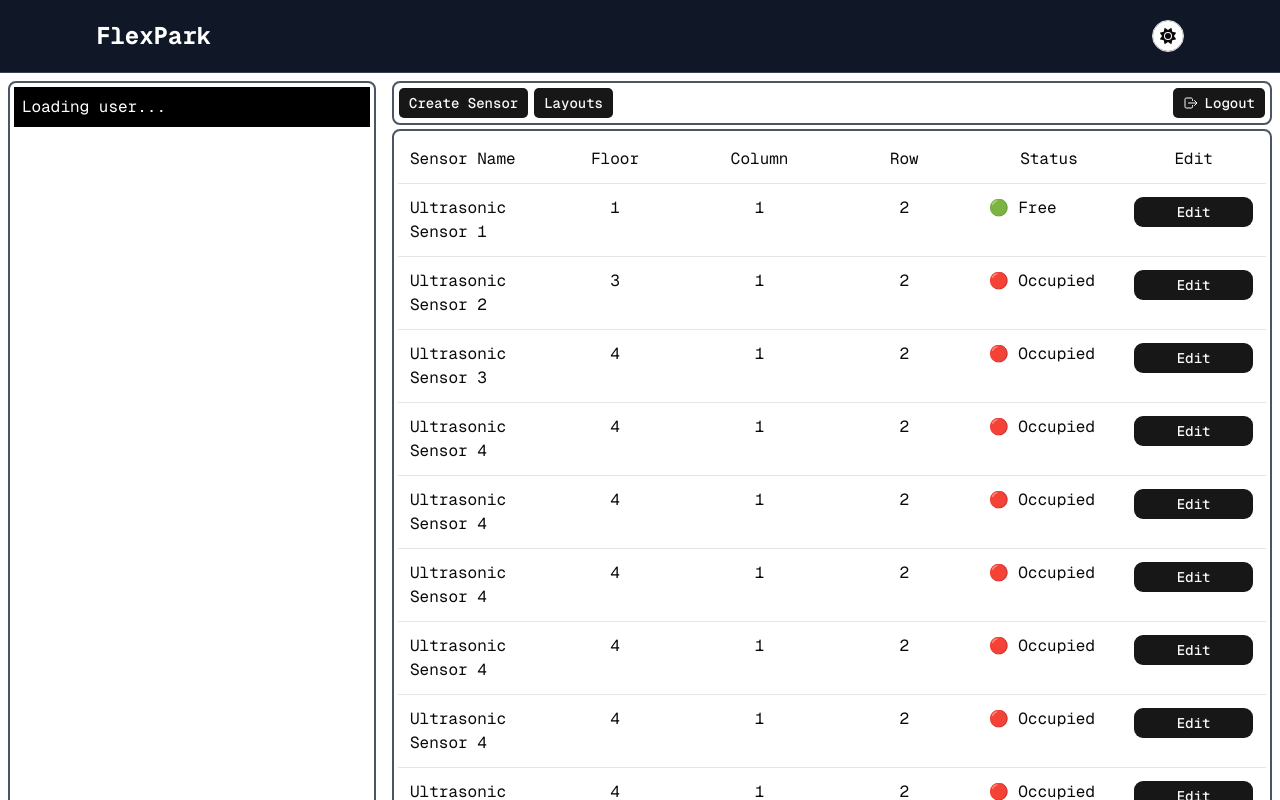
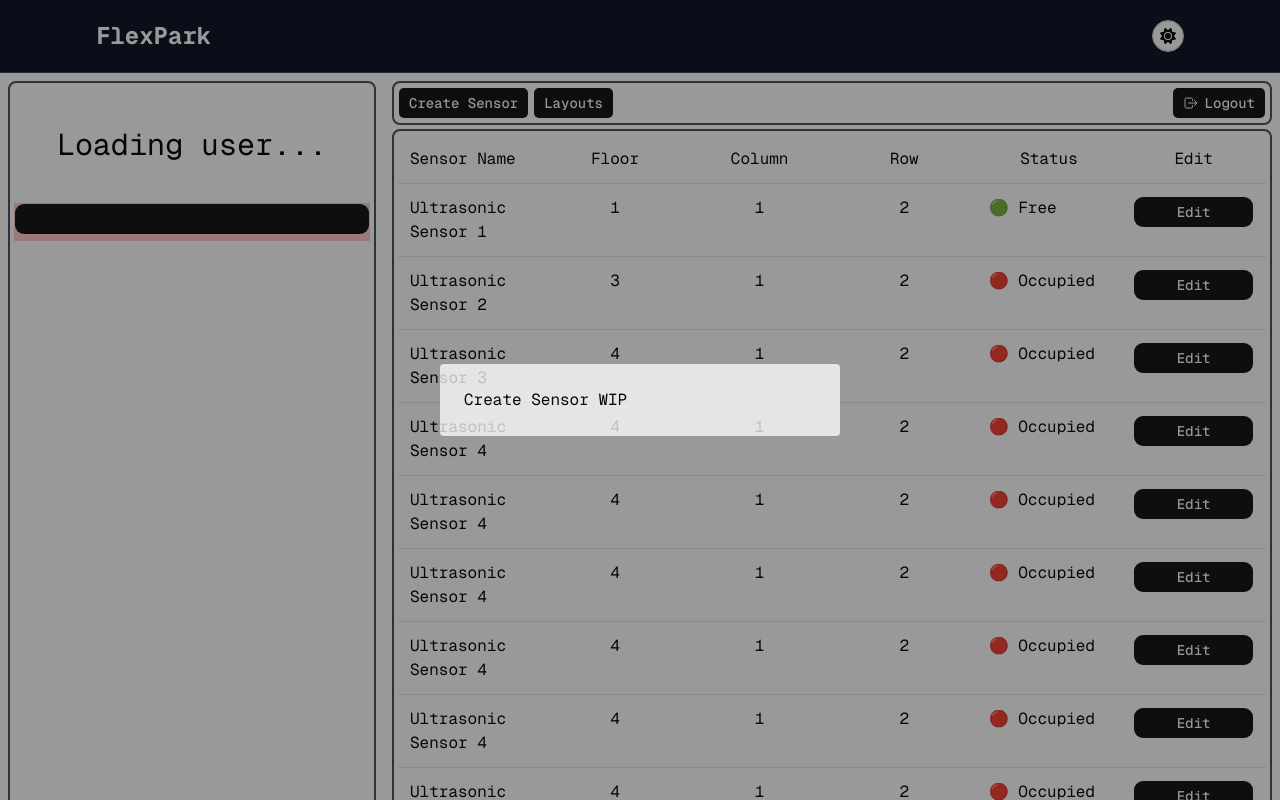
Before and after one commit to YurinotYaoi/iot-parking-web, a Next.js app: page /dashboard in a window 1280 px wide. Both pictures are taken after a click on the button "Create Sensor". Shown: the top 800 px of the page. Built offline with nearby package versions, Linux system fonts and the light colour scheme; no server answers.

Commit message:
Created SensorModal

```diff
--- a/app/auth/components/SignUpForm.tsx
+++ b/app/auth/components/SignUpForm.tsx
@@ -2,6 +2,7 @@
 
 import { useState } from "react";
 import { useRouter } from "next/navigation";
+
 const SignUpForm = () => {
   const [email, setEmail] = useState("");
   const [firstName, setFirstName] = useState("");
@@ -50,7 +51,7 @@ const SignUpForm = () => {
         onChange={(e) => setEmail(e.target.value)}
       />
 
-      <label htmlFor="name">
+      <label htmlFor="firstName">
         FirstName
       </label>
       <input
--- a/app/auth/login/page.tsx
+++ b/app/auth/login/page.tsx
@@ -4,7 +4,7 @@ import LoginForm from "../components/LoginForm";
 export default function LoginScreen() {
   return (
     <main className="flex flex-col w-full items-center justify-center py-32 px-16">
-      <div className="border-2 border-gray-500 p-5 rounded-2xl
+      <div className="p-5 rounded-2xl
       flex flex-col items-center justify-center">
         <h1 className="text-3xl font-semibold
         text-black dark:text-zinc-50">
--- a/app/auth/signup/page.tsx
+++ b/app/auth/signup/page.tsx
@@ -4,7 +4,7 @@ import SignUpForm from "../components/SignUpForm";
 export default function SignupScreen() {
   return (
     <main className="flex flex-col w-full items-center justify-center py-32 px-16">
-      <div className="border-2 border-gray-500 p-5 rounded-2xl
+      <div className="p-5 rounded-2xl
       flex flex-col items-center justify-center">
         <h1 className="text-3xl font-semibold
         text-black dark:text-zinc-50">
--- a/app/dashboard/page.tsx
+++ b/app/dashboard/page.tsx
@@ -4,20 +4,26 @@ import { Button } from "@/components/ui/button";
 import { signOut, onAuthStateChanged, type User as FirebaseUser } from "firebase/auth";
 import { auth } from "@/lib/firebaseClient";
 import { useRouter } from "next/navigation";
-import SensorList from "@/components/SensorList";
 import { IoLogOutOutline } from "react-icons/io5";
 import { getUser } from "@/services/user";
-import { useEffect, useState } from "react";
+import { useContext, useEffect, useState } from "react";
 import type { UserProfile } from "@/models/user";
 
+import SensorList from "@/components/SensorList";
+import CreateSensorModal from "@/components/modals/CreateSensorModal";
+
+
 export default function DashboardScreen() {
+
   const router = useRouter();
-
+  //Start of Logout
   const handleLogout = async () => {
     await signOut(auth);
     router.push("/");
   };
+  //End of Logout
 
+  //Start of User Fetch
   const [user, setUser] = useState<UserProfile | null>(null);
 
   useEffect(() => {
@@ -34,23 +40,36 @@ export default function DashboardScreen() {
 
     return () => unsub();
   }, []);
+  //End of User Fetch
+
+  //CreateSensorModal
+  const [showCSModal, setShowCSModal] = useState(false)
+  const handleShowCSModal = () => {setShowCSModal(!showCSModal)};
 
   return (
     <main className="flex flex-col w-full items-center justify-center">
       <div className="w-screen max-w-600 flex flex-rows h-213">
+
+        {showCSModal && <CreateSensorModal handleShowCSModal={handleShowCSModal}/>}
+
         <div className="w-[30%] p-2">
           <div className="h-full w-full border-2 border-gray-600 rounded-md p-1">
-            <div className="bg-black text-white p-2">
-              {user ? <h1>{user.firstName} {user.lastName}</h1> : <p>Loading user...</p>}
+            <div className="p-10">
+              {user ? <h1 className="text-center">{user.firstName} {user.lastName}</h1> : <h1 className="text-center text-3xl">Loading user...</h1>}
             </div>
-            <div className="bg-red-200"></div>
+            <div className="bg-red-200">
+              <Button className="w-full">
+
+              </Button>
+            </div>
           </div>
         </div>
 
         <div className="w-[70%] p-2 flex flex-col">
           <div className="h-fit w-full flex border-2 border-gray-600 rounded-md p-1 mb-1 justify-between">
             <div>
-              <Button className="rounded-sm mr-1">Create Sensor</Button>
+              <Button className="rounded-sm mr-1"
+              onClick={handleShowCSModal}>Create Sensor</Button>
               <Button className="rounded-sm">Layouts</Button>
             </div>
             <Button className="rounded-sm" onClick={handleLogout}>
--- a/components/SensorList.tsx
+++ b/components/SensorList.tsx
@@ -8,11 +8,11 @@ import EditSensorModal from "@/components/modals/EditSensorModal"
 export default function SensorList() {
   const sensors: Sensor[] = DEFAULT_SENSORS
   const [selectedSensor, setSelectedSensor] = useState<Sensor | null>(null)
-  const [open, setOpen] = useState(false)
+  const handleShowESModal = () => {};
 
   return (
     <div className="h-[770]  overflow-y-auto rounded">
-      <EditSensorModal sensor={selectedSensor} onClose={() => setSelectedSensor(null)} />
+      <EditSensorModal sensor={selectedSensor} handleShowESModal={() => setSelectedSensor(null)} />
         <div className="grid grid-cols-6 border-b">
           <div className="p-3">Sensor Name</div>
           <div className="p-3 text-center">Floor</div>
@@ -35,8 +35,8 @@ export default function SensorList() {
           </div>
 
           <div className="p-3 flex justify-center"><Button className="w-full" onClick={() => {
-            setSelectedSensor(sensor)
-            setOpen(true)
+            setSelectedSensor(sensor),
+            handleShowESModal
             }}>Edit</Button>
           </div>
         </div>
--- /dev/null
+++ b/components/modals/CreateSensorModal.tsx
@@ -0,0 +1,21 @@
+"use client"
+
+import { useState } from "react"
+
+type Props = {
+  handleShowCSModal: () => void
+}
+
+const CreateSensorModal = ({handleShowCSModal} : Props) => {
+
+  return (
+      <div className="fixed inset-0 bg-black/40 flex items-center justify-center" onClick={handleShowCSModal}>
+        <div className="bg-white/75 p-6 rounded w-[400px]"
+        onClick={(e) => e.stopPropagation()}>
+          Create Sensor WIP
+        </div>
+      </div>
+  );
+};
+
+export default CreateSensorModal;
--- a/components/modals/EditSensorModal.tsx
+++ b/components/modals/EditSensorModal.tsx
@@ -4,16 +4,16 @@ import { Sensor } from "@/models/sensor.model"
 
 type Props = {
   sensor: Sensor | null
-  onClose: () => void
+  handleShowESModal: () => void
 }
 
-export default function EditSensorModal({ sensor, onClose }: Props) {
+const EditSensorModal = ({ sensor, handleShowESModal }: Props)  => {
 
   if (!sensor) return null
 
   return (
     <div className="fixed inset-0 bg-black/40 flex items-center justify-center"
-    onClick={onClose}>
+    onClick={handleShowESModal}>
 
       <div className="bg-white/75 p-6 rounded w-[400px]"
       onClick={(e) => e.stopPropagation()}>
@@ -29,10 +29,12 @@ export default function EditSensorModal({ sensor, onClose }: Props) {
 
         <button
           className="mt-4 bg-red-500 text-white px-3 py-1"
-          onClick={onClose}>
+          onClick={handleShowESModal}>
           Close
         </button>
       </div>
     </div>
   )
 }
+
+export default EditSensorModal
```
